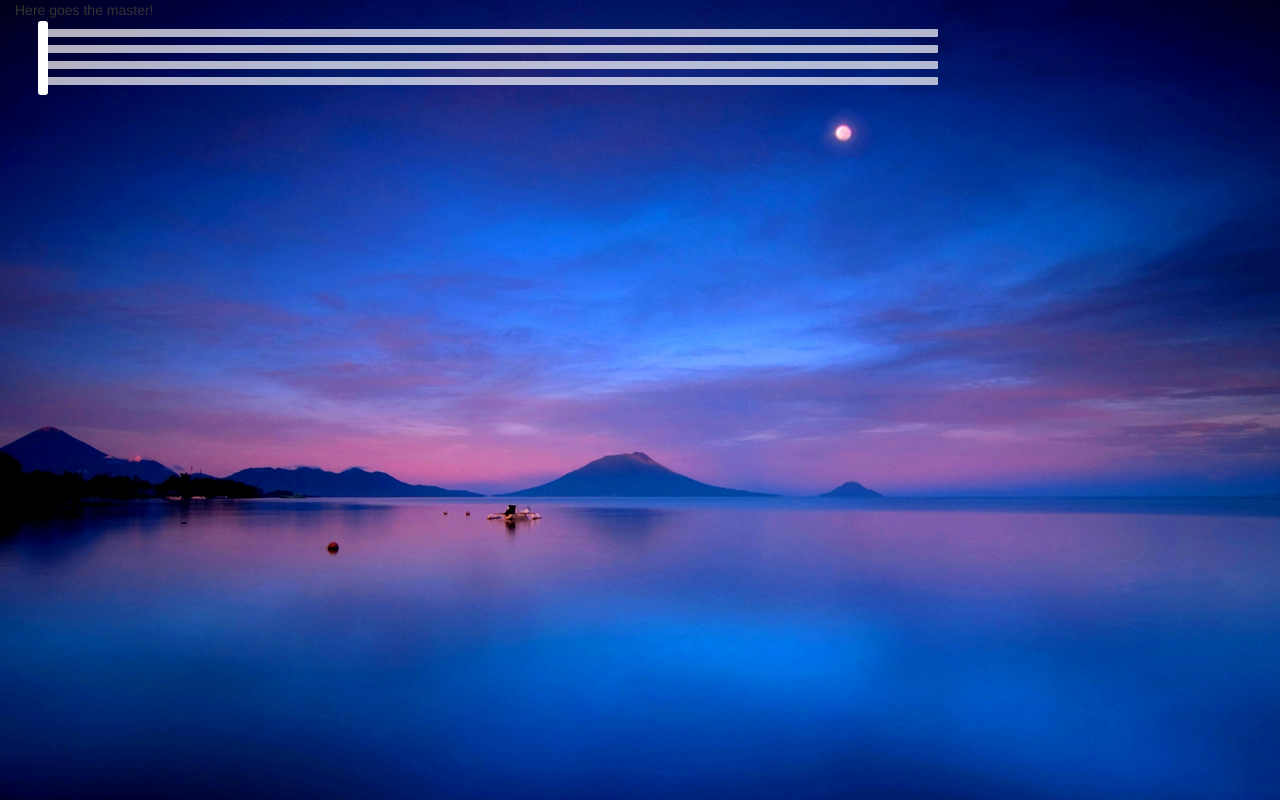
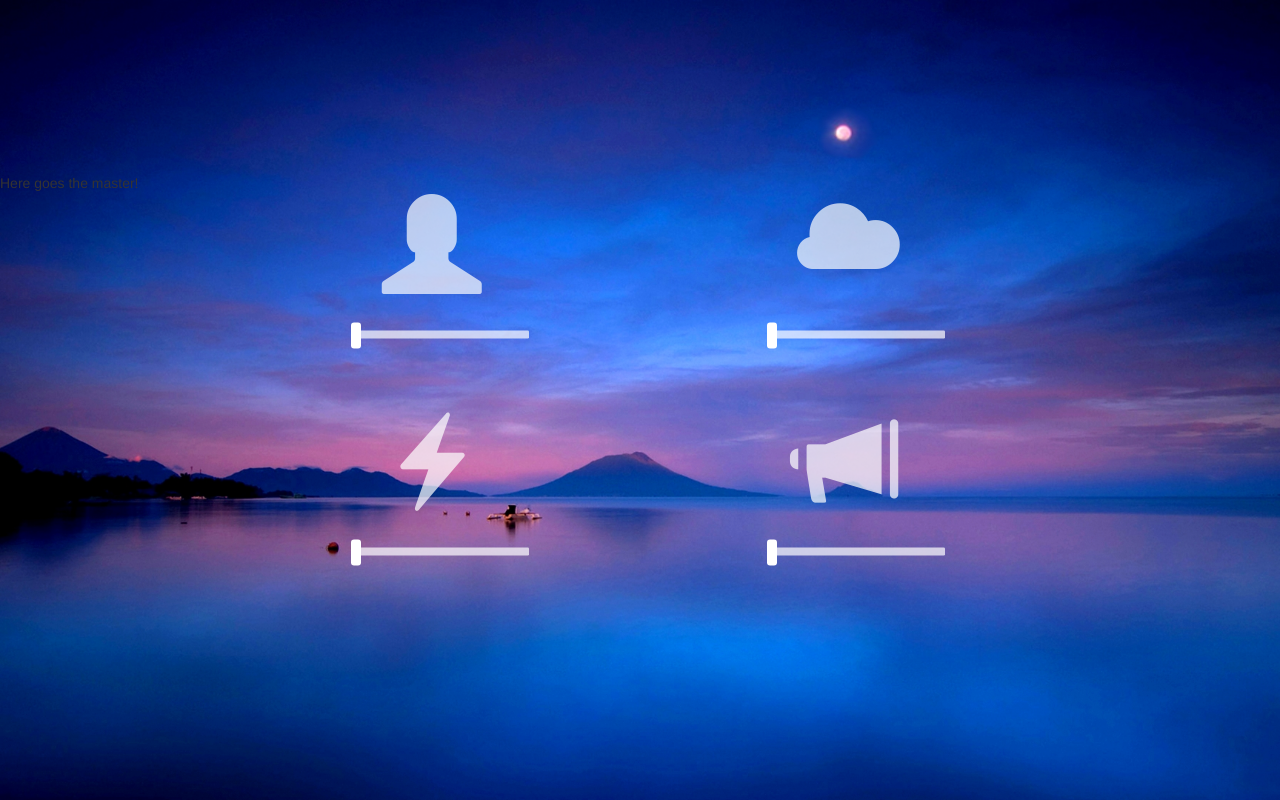
Before and after one commit to jswietek/AmbientSound, a React (Create React App) app in the folder ClientApp/: page / in a window 1280 px wide. Built offline with nearby package versions, Linux system fonts and the light colour scheme.

Commit message:
Styled the main grid

```diff
--- a/ClientApp/src/components/Layout.js
+++ b/ClientApp/src/components/Layout.js
@@ -6,9 +6,9 @@ export class Layout extends Component {
 
   render() {
     return (
-      <Grid fluid>
+      <Grid fluid bsClass="main">
         <Row>
-          <Col sm={9}>
+          <Col sm={12}>
             {this.props.children}
           </Col>
         </Row>
--- a/ClientApp/src/components/sound-controller.js
+++ b/ClientApp/src/components/sound-controller.js
@@ -1,4 +1,5 @@
 import React, { Component } from 'react';
+import { Col, Grid, Row } from 'react-bootstrap';
 
 export class SoundController extends Component {
 	displayName = SoundController.name;
@@ -9,12 +10,17 @@ export class SoundController extends Component {
 
 	render() {
 		return (
-			<div>
-				<audio loop ref="audio">
-					<source src={this.props.src} type="audio/wav" />
-				</audio>
-				<input type="range" min="0" max="20" className="slider" defaultValue={this.props.volume} onInput={event => this.handleInput(event)} />
-			</div>
+			<Grid fluid className="sound-controller">
+				<Row className="text-center sound-icon-row">
+					<span className={"sound-icon glyphicon glyphicon-" + this.props.icon} />
+				</Row>
+				<Row className="text-center">
+					<audio loop ref="audio" preload="auto">
+						<source src={this.props.src} type="audio/wav" />
+					</audio>
+					<input type="range" min="0" max="20" className="slider" defaultValue={this.props.volume} onInput={event => this.handleInput(event)} />
+				</Row>
+			</Grid>
 		);
 	}
 
@@ -29,7 +35,7 @@ export class SoundController extends Component {
 		this.refs.audio.volume = volume;
 	}
 
-	handleInput(event){
+	handleInput(event) {
 		this.setVolume(event.target.value * 5 / 100); //change to percent
 	}
 }
--- a/ClientApp/src/components/sound-master-controller.js
+++ b/ClientApp/src/components/sound-master-controller.js
@@ -1,3 +1,4 @@
+import { Col, Grid, Row } from 'react-bootstrap';
 import React, { Component } from 'react';
 import ReactDOM from 'react-dom';
 import { SoundControllersContainer } from './sound-controllers-container';
@@ -11,15 +12,29 @@ export class SoundMasterController extends Component {
 	displayName = SoundMasterController.name;
 
 
-	render(){
+	render() {
 		return (
 			<div>
 				Here goes the master!
 				<SoundControllersContainer>
-					<SoundController volume="0" src={CoffeeShopSound} id="coffee"/>
-					<SoundController volume="0" src={RainSound} id="rain"/>
-					<SoundController volume="0" src={ThunderStormSound} id="thunder"/>
-					<SoundController volume="0" src={WhiteNoiseSound} id="noise"/>
+					<Grid fluid>
+						<Row>
+							<Col sm={2} smOffset={3}>
+								<SoundController volume="0" src={CoffeeShopSound} icon="user" id="coffee" />
+							</Col>
+							<Col sm={2} smOffset={2}>
+								<SoundController volume="0" src={RainSound} icon="cloud" id="rain" />
+							</Col>
+						</Row>
+						<Row>
+							<Col sm={2} smOffset={3}>
+								<SoundController volume="0" src={ThunderStormSound} icon="flash" id="thunder" />
+							</Col>
+							<Col sm={2} smOffset={2}>
+								<SoundController volume="0" src={WhiteNoiseSound} icon="bullhorn" id="noise" />
+							</Col>
+						</Row>
+					</Grid>
 				</SoundControllersContainer>
 			</div>
 		);
--- a/ClientApp/src/index.css
+++ b/ClientApp/src/index.css
@@ -88,3 +88,22 @@ input[type=range]::-ms-track {
     border-color: transparent;
     color: transparent;
 }
+
+.main{
+    position: relative;
+    top: 50vh;
+    transform: translateY(-50%);
+}
+
+.sound-controller{
+    margin-bottom: 8vh;
+}
+
+.sound-icon{
+    font-size: 10rem;
+    color: rgba(255,255,255,.7);
+}
+
+.sound-icon-row{
+    margin-bottom: 25px;
+}
```
